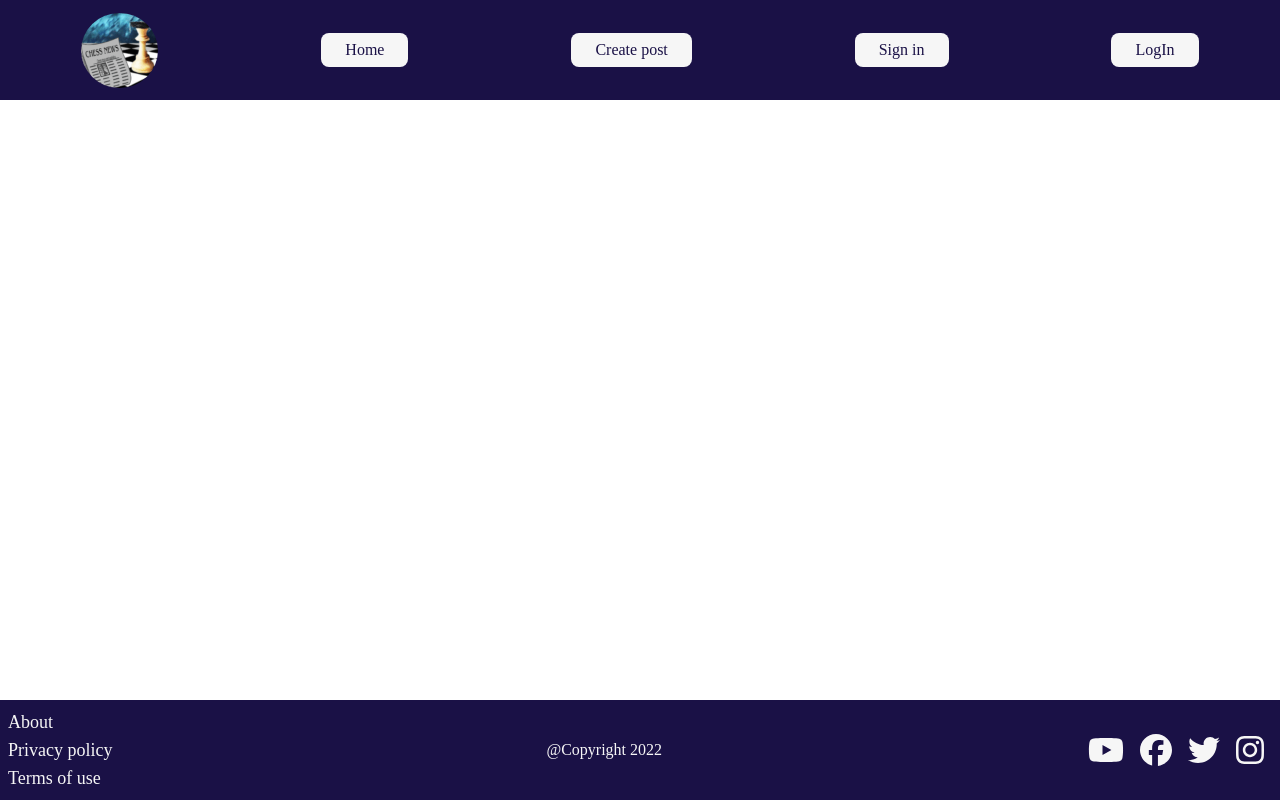
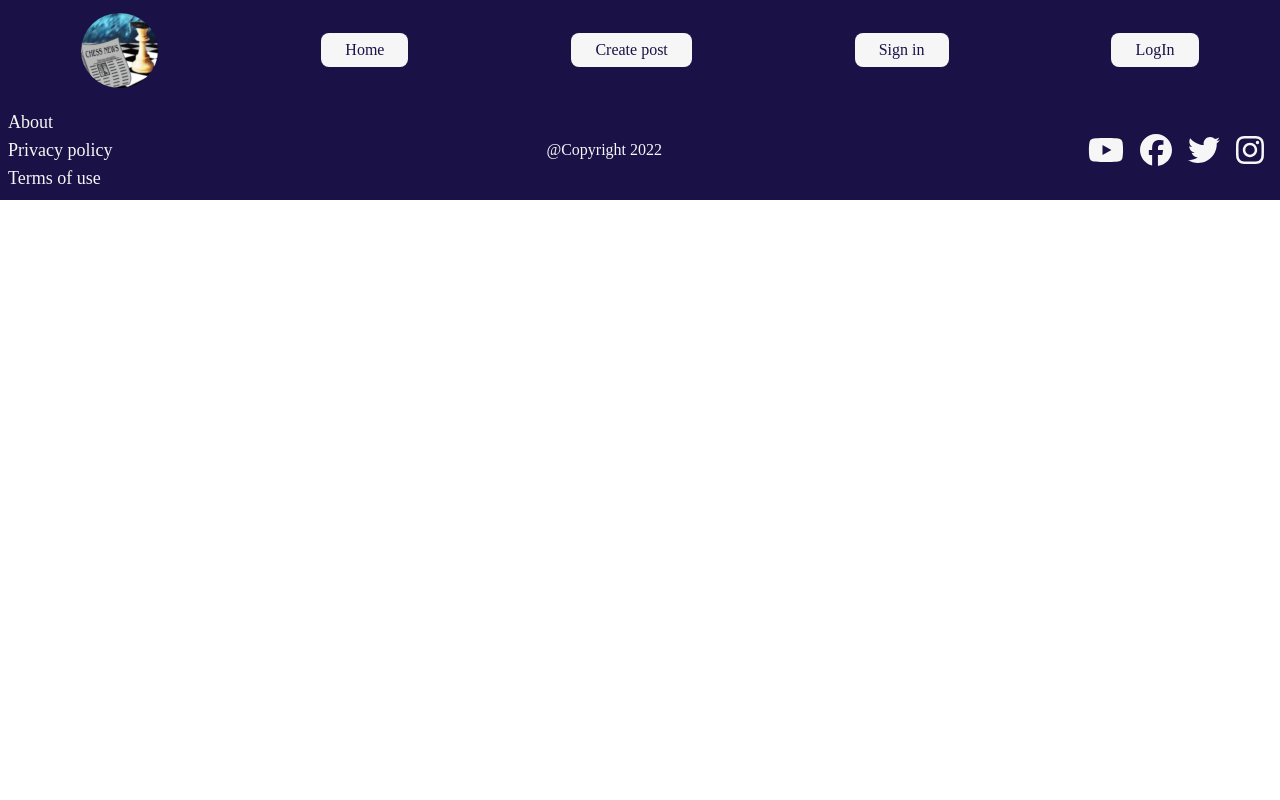
Before and after one commit to ArtyomSukiasyan/React-blog, a React (Create React App) app: page / in a window 1280 px wide. Built offline with nearby package versions, Linux system fonts and the light colour scheme.

Commit message:
fix: fixed footer in at the bottom of the page

```diff
--- a/src/App.scss
+++ b/src/App.scss
@@ -3,3 +3,7 @@
   padding: 0;
   box-sizing: border-box;
 }
+
+.content-wrapper{
+  min-height: calc(100vh - 200px);
+}
--- a/src/Components/Footer/Footer.scss
+++ b/src/Components/Footer/Footer.scss
@@ -7,5 +7,4 @@ footer {
   justify-content: space-between;
   align-items: center;
   background-color: $primary-color;
-  margin-top: calc(100vh - 200px);
 }
```
